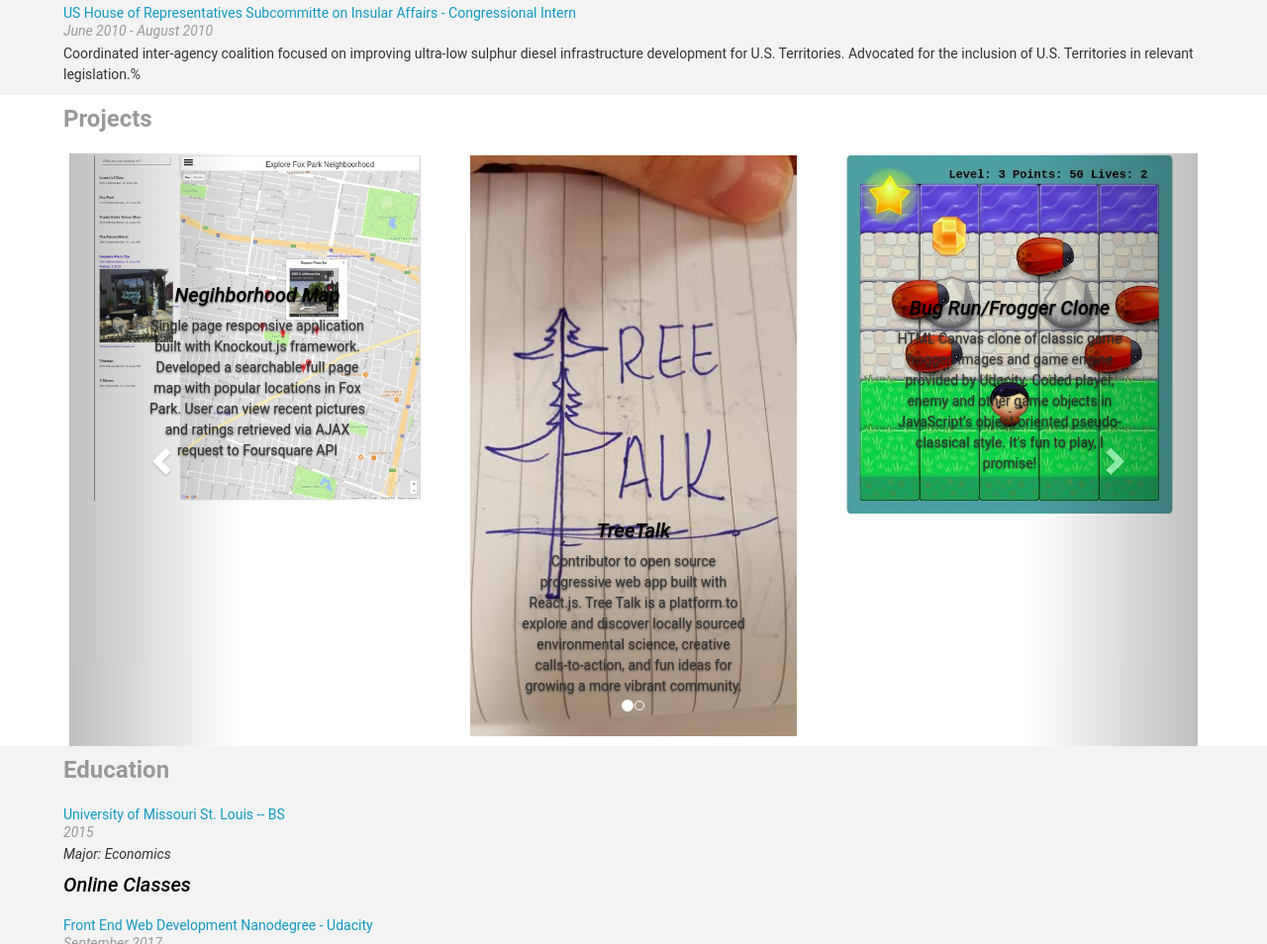
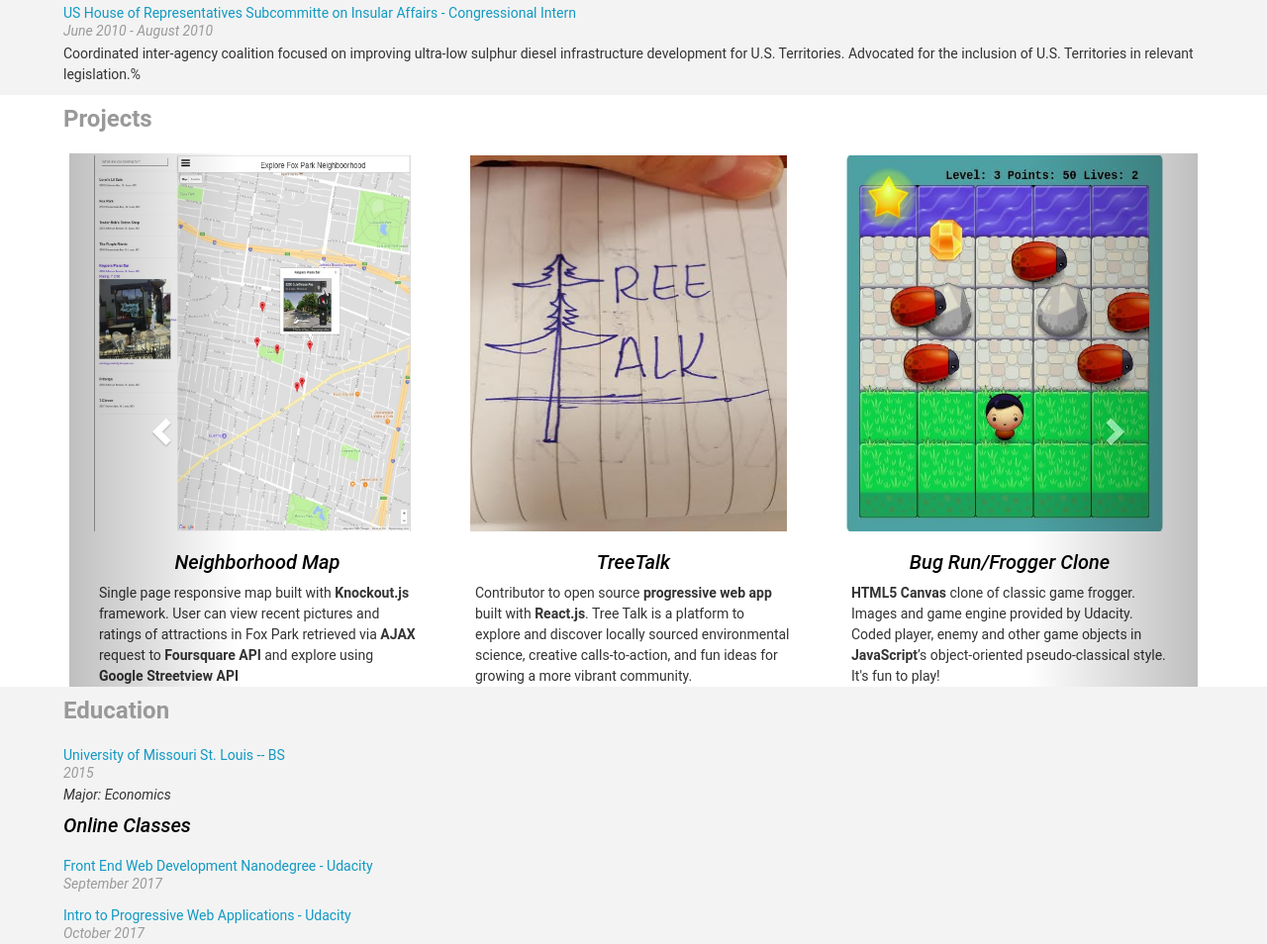
Before and after one commit to austin-carnahan/austin-carnahan.github.io, a plain HTML site: page index.html in a window 1280 px wide. Shown: the part 754-1708 px from the top of the page at 99% size. Drawn offline with nearby package versions, Linux system fonts and the light colour scheme; some packages are replaced by stand-ins of ours.

Commit message:
proj slide formatting

```diff
--- a/css/style.css
+++ b/css/style.css
@@ -168,6 +168,15 @@ img {
   padding: 10px;
 }
 
+.projPhoto{
+  height: 400px;
+  width: 340px;
+}
+
+.projTitle{
+  text-align: center;
+}
+
 span {
   padding: 5px;
 }
--- a/js/helper.js
+++ b/js/helper.js
@@ -37,14 +37,13 @@ var HTMLworkLocation = '<div class="location-text">%data%</div>';
 var HTMLworkDescription = '<p><br>%data%</p>';
 
 var HTMLprojectStart = '<div class="col-xs-4 project-entry"></div>';
-// var HTMLprojectStart = '<div class="project-entry"></div>';
 var HTMLprojectTitle = '<h3>%data%</h3>';
 var HTMLprojectDates = '<div class="date-text">%data%</div>';
 var HTMLprojectDescription = '<p>%data%</p>';
-var HTMLprojectImage = '<img src="%data%" class="img-responsive">';
+var HTMLprojectImage = '<img src="%data%" class="img-responsive, projPhoto">';
 var HTMLcarouselIndicators = '<li data-target = "#projectCarousel" data-slide-to="%data%"></li>';
 var HTMLcarouselSlide = '<div class="item"> <div class="row"> </div> </div>';
-var HTMLprojectCaption = '<div class="carousel-caption"><h3>%title%</h3><p>%description%</p></div>';
+var HTMLprojectCaption = '<div class="col-xs-12"><h3 class="projTitle">%title%</h3><p>%description%</p></div>';
 
 var HTMLschoolStart = '<div class="education-entry"></div>';
 var HTMLschoolName = '<a href="#">%data% -- %data2%</a>';
--- a/js/resumeBuilder.js
+++ b/js/resumeBuilder.js
@@ -213,44 +213,44 @@ var work = {
 var projects = {
   "projects": [
     {
-      "title": "Negihborhood Map",
+      "title": "Neighborhood Map",
       "dates": "2017",
-      "description": "Single page responsive application built with Knockout.js framework. Developed a searchable full page map with popular locations in Fox Park. User can view recent pictures and ratings retrieved via AJAX request to Foursquare API",
+      "description": "Single page responsive map built with <strong>Knockout.js</strong> framework. User can view recent pictures and ratings of attractions in Fox Park retrieved via <strong>AJAX</strong> request to <strong>Foursquare API</strong> and explore using <strong>Google Streetview API</strong>",
       "images": ["images/map2.jpg"],
       "url": "https://racoonmoonswoon.github.io/neighoordhoodMap/"
     },
     {
       "title": "TreeTalk",
       "dates": "2017",
-      "description": "Contributor to open source progressive web app built with React.js. Tree Talk is a platform to explore and discover locally sourced environmental science, creative calls-to-action, and fun ideas for growing a more vibrant community.",
+      "description": "Contributor to open source <strong>progressive web app</strong> built with <strong>React.js</strong>. Tree Talk is a platform to explore and discover locally sourced environmental science, creative calls-to-action, and fun ideas for growing a more vibrant community.",
       "images": ["images/treetalksketch.jpg"],
       "url": "https://github.com/treetalk/treetalk.github.io"
     },
     {
       "title": "Bug Run/Frogger Clone",
       "dates": "2017",
-      "description": "HTML Canvas clone of classic game frogger. Images and game engine provided by Udacity. Coded player, enemy and other game objects in JavaScript’s object-oriented pseudo-classical style. It's fun to play, I promise!",
+      "description": "<strong>HTML5 Canvas</strong> clone of classic game frogger. Images and game engine provided by Udacity. Coded player, enemy and other game objects in <strong>JavaScript</strong>’s object-oriented pseudo-classical style. It's fun to play!",
       "images": ["images/bugrun.jpg"],
       "url": "https://racoonmoonswoon.github.io/bugrun/"
     },
     {
       "title": "Bike Share Neural Network",
       "dates": "2017",
-      "description": "A simple neural network using python and jupyter notebooks that predicts usage volume and times for a bike sharing co-op.",
+      "description": "A simple <strong>neural network</strong> using <strong>python</strong> and <strong>jupyter notebooks</strong> that predicts usage volume and times for a bike sharing co-op.",
       "images": ["images/nNetwork.jpg"],
       "url":"https://racoonmoonswoon.github.io/dlnd_firstnn/"
     },
     {
       "title": "BookStore Inventory DB",
       "dates": "2017",
-      "description": "A multi-page Java web application built using Servlets, JSP, and MySQL. Simulates inventory management of multiple bookstore locations.",
+      "description": "A multi-page <strong>Java</strong> web application built using <strong>Servlets</strong>, <strong>JSP</strong>, and <strong>MySQL</strong>. Simulates inventory management of multiple bookstore locations.",
       "images":["images/booksDB.jpg"],
       "url":"https://github.com/racoonmoonswoon/booksDB"
     },
     {
       "title": "Credit Card Simulator",
       "dates": "2017",
-      "description": "A Java Web Application built using Servlets and JSP. Simulates basic credit card transactions for multiple accounts such as posting charges and payments, interest fees, and displays history.",
+      "description": "A <strong>Java</strong> Web Application built using <strong>Servlets</strong> and <strong>JSP</strong>. Simulates basic credit card transactions for multiple accounts such as posting charges and payments, interest fees, and displays history.<br><br>",
       "images":["images/ccSim.jpg"],
       "url":"https://github.com/racoonmoonswoon/CreditCardSim"
     }
```
